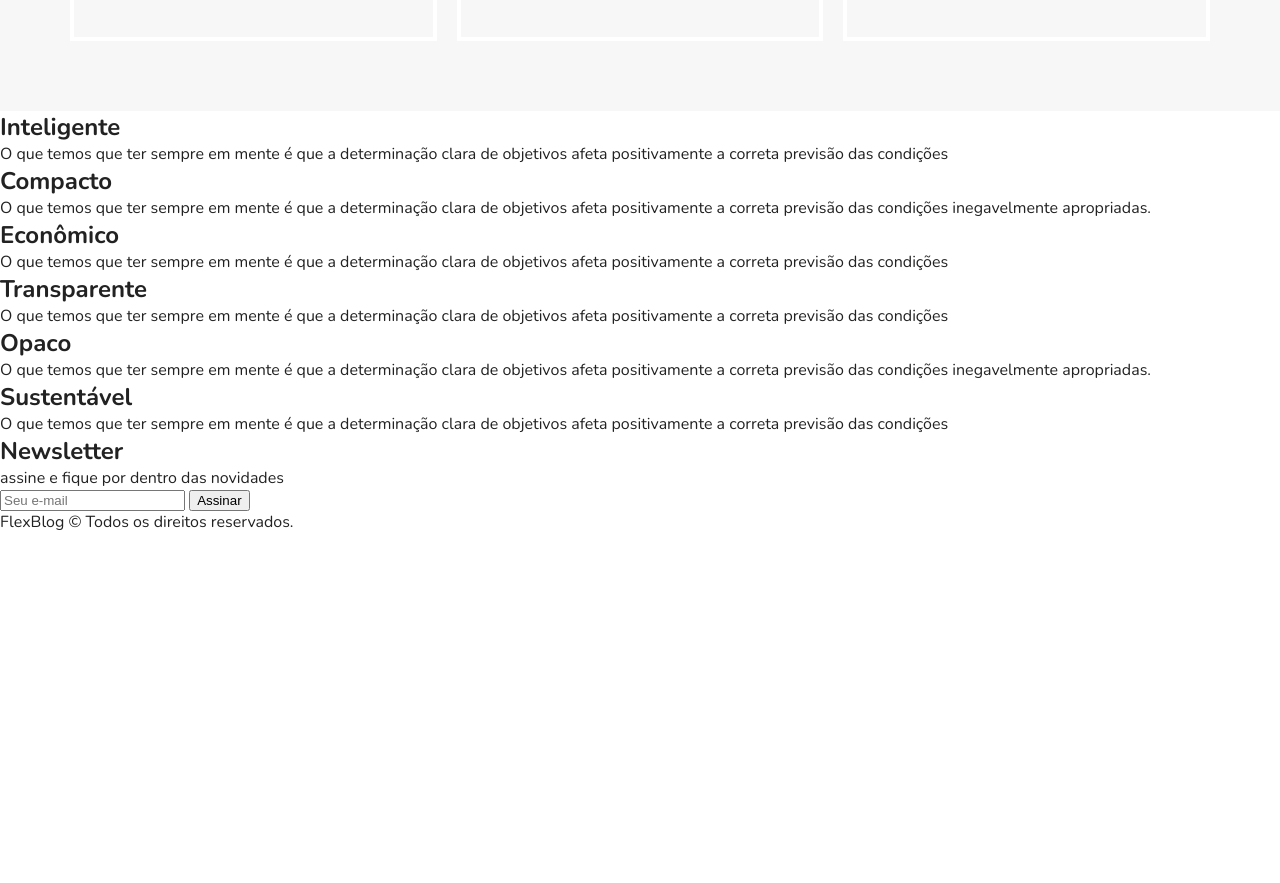
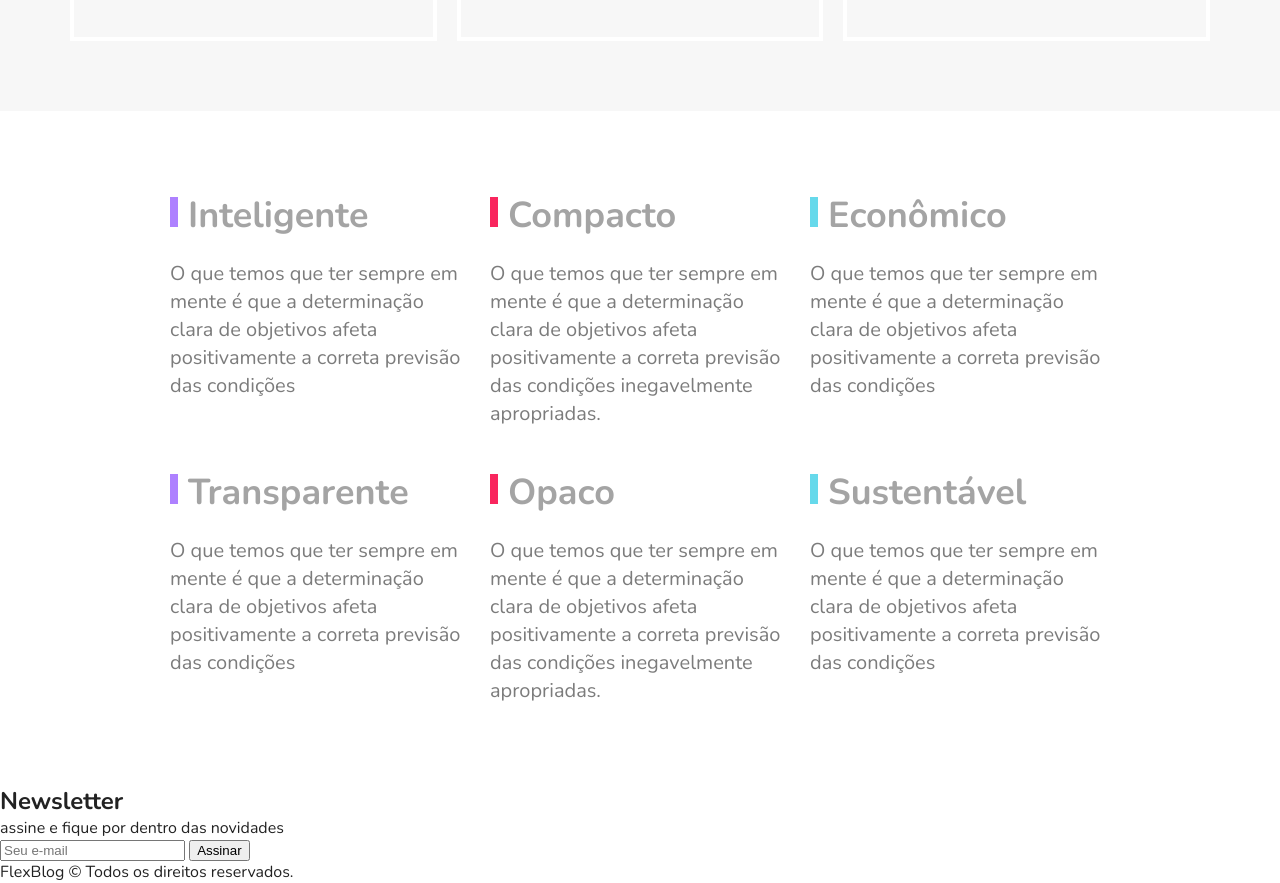
Before and after one commit to vitosnatios/Flexblog, a plain HTML site: page index.html in a window 1280 px wide. Shown: the part 2477-3360 px from the top of the page. Before the commit the page ends 3010 px from the top, so only its background shows below. Drawn offline with nearby package versions, Linux system fonts and the light colour scheme.

Commit message:
qualidades stylized

```diff
--- a/css/style.css
+++ b/css/style.css
@@ -184,7 +184,7 @@ img {
   border-top: 8px solid #66d9eb;
 }
 
-/* Preço  */
+/* Preço */
 
 .preco {
   flex: 1 1 260px;
@@ -275,3 +275,49 @@ img {
     order: -1;
   }
 }
+
+/* Qualidade */
+
+.qualidade {
+  max-width: 960px;
+  margin: 60px auto;
+  display: flex;
+  flex-wrap: wrap;
+}
+
+.qualidade-item {
+  flex: 1 1 300px;
+  margin: 20px 10px;
+}
+
+.qualidade-item h2 {
+  font-size: 2.25em;
+  color: #a4a4a4;
+  margin-bottom: 20px;
+}
+
+.qualidade-item h2::before {
+  content: "";
+  display: inline-block;
+  width: 8px;
+  height: 30px;
+  margin-right: 10px;
+}
+
+.qualidade-item:nth-of-type(3n + 1) h2::before {
+  background: #ae81ff;
+}
+
+.qualidade-item:nth-of-type(3n + 2) h2::before {
+  background: #f9265e;
+}
+
+.qualidade-item:nth-of-type(3n + 3) h2::before {
+  background: #66d9eb;
+}
+
+.qualidade-item p {
+  font-size: 1.25em;
+  line-height: 1.4;
+  color: #7c7c7c;
+}
```
